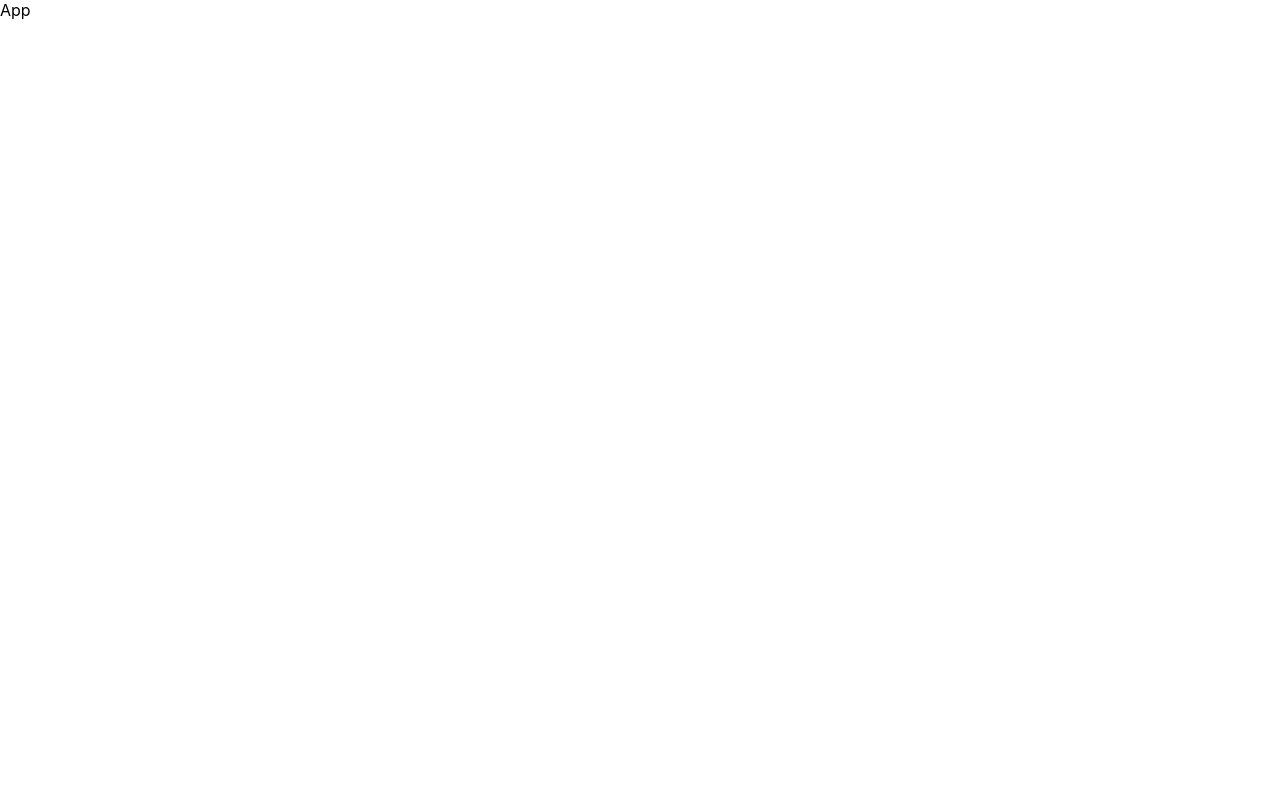
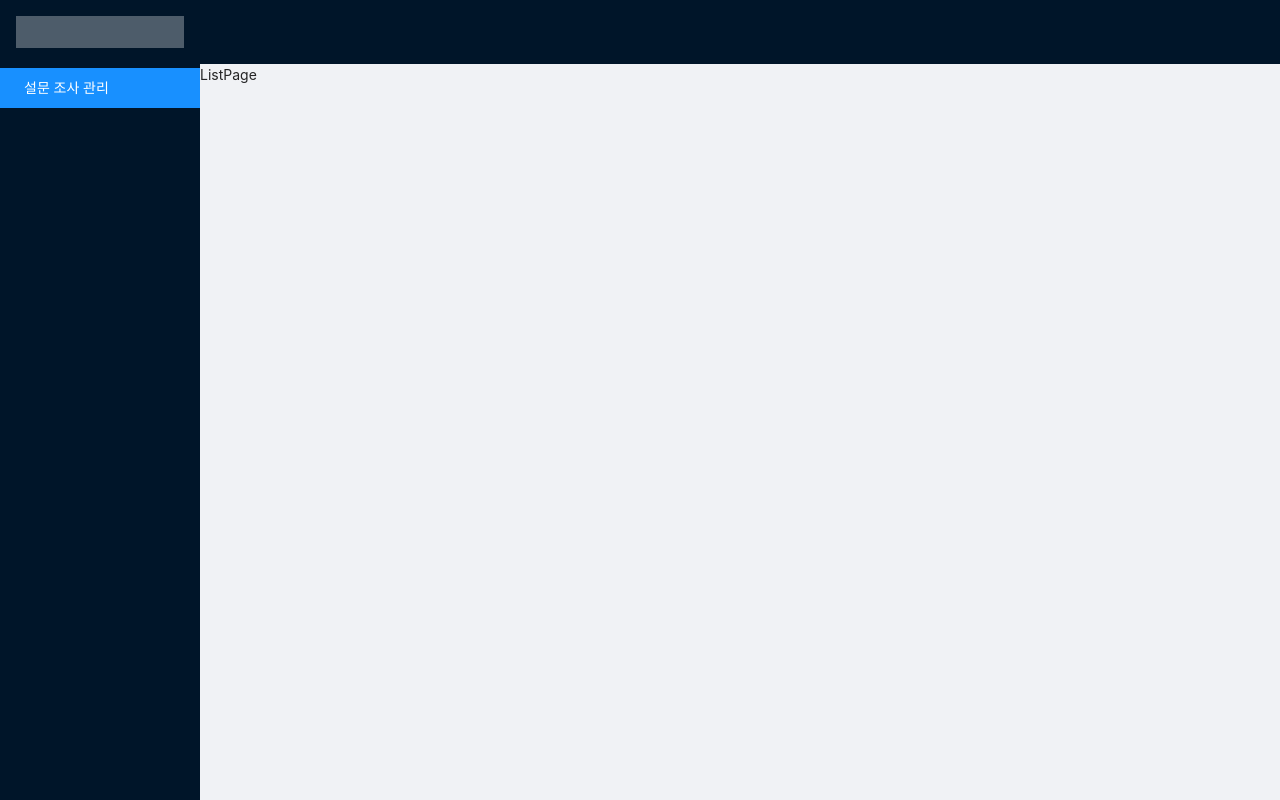
Before and after one commit to iamoki/survey-pie-admin, a React (Create React App) app: page / in a window 1280 px wide. Built offline with nearby package versions, Linux system fonts and the light colour scheme.

Commit message:
✅ antd 설치, 기본 레이아웃 세팅

```diff
--- a/package.json
+++ b/package.json
@@ -43,6 +43,7 @@
     ]
   },
   "devDependencies": {
+    "antd": "^4.22.2",
     "eslint-plugin-simple-import-sort": "^7.0.0"
   }
 }
--- a/src/App.js
+++ b/src/App.js
@@ -1,5 +1,11 @@
+import ListPage from './pages/ListPage';
+
 function App() {
-  return <div className="App">App</div>;
+  return (
+    <div className="App">
+      <ListPage />
+    </div>
+  );
 }
 
 export default App;
--- a/src/index.js
+++ b/src/index.js
@@ -1,4 +1,5 @@
 import './index.css';
+import 'antd/dist/antd.css';
 
 import React from 'react';
 import ReactDOM from 'react-dom/client';
--- /dev/null
+++ b/src/layouts/mainLayout.js
@@ -0,0 +1,33 @@
+import { Layout, Menu } from 'antd';
+
+const { Header, Content, Sider } = Layout;
+
+function MainLayout({ children }) {
+  return (
+    <Layout
+      style={{
+        minHeight: '100vh',
+      }}
+    >
+      <Sider>
+        <div
+          className="logo"
+          style={{
+            height: '32px',
+            margin: '16px',
+            background: 'rgba(255, 255, 255, 0.3)',
+          }}
+        />
+        <Menu theme="dark" defaultSelectedKeys={['1']} mode="inline">
+          <Menu.Item key="1">설문 조사 관리</Menu.Item>
+        </Menu>
+      </Sider>
+      <Layout>
+        <Header />
+        <Content>{children}</Content>
+      </Layout>
+    </Layout>
+  );
+}
+
+export default MainLayout;
--- /dev/null
+++ b/src/pages/ListPage.js
@@ -0,0 +1,7 @@
+import MainLayout from '../layouts/mainLayout';
+
+function ListPage() {
+  return <MainLayout>ListPage</MainLayout>;
+}
+
+export default ListPage;
```
Also changed, not shown: 1 other file (tests, documents, lock files or other folders).
